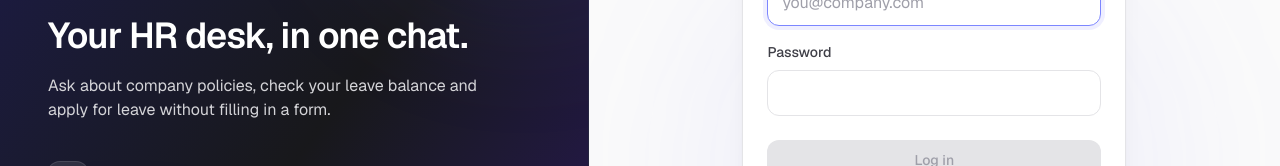
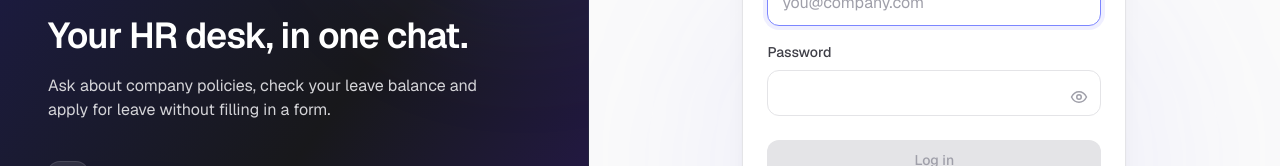
Before and after one commit to Divya0499/peopledesk-ai, a Next.js app: page /login in a window 1280 px wide. Shown: the part 237-403 px from the top of the page. Built offline with nearby package versions, Linux system fonts and the light colour scheme.

Commit message:
added the eye icon to the login password field

```diff
--- a/app/chat/_components/icons.tsx
+++ b/app/chat/_components/icons.tsx
@@ -202,3 +202,20 @@
     </Icon>
   );
 }
+
+export function EyeIcon(props: SVGProps<SVGSVGElement>) {
+  return (
+    <Icon {...props}>
+      <path d="M2 12s3.5-7 10-7 10 7 10 7-3.5 7-10 7S2 12 2 12Z" />
+      <circle cx="12" cy="12" r="3" />
+    </Icon>
+  );
+}
+
+export function EyeOffIcon(props: SVGProps<SVGSVGElement>) {
+  return (
+    <Icon {...props}>
+      <path d="M9.9 4.2A10.4 10.4 0 0 1 12 4c6.5 0 10 8 10 8a17.6 17.6 0 0 1-2.2 3.2M6.6 6.6C3.6 8.5 2 12 2 12s3.5 8 10 8a9.7 9.7 0 0 0 5.4-1.6M9.9 9.9a3 3 0 0 0 4.2 4.2M2 2l20 20" />
+    </Icon>
+  );
+}
--- a/app/login/_components/LoginForm.tsx
+++ b/app/login/_components/LoginForm.tsx
@@ -4,6 +4,7 @@
 import { useState } from "react";
 
 import Avatar from "@/app/_components/Avatar";
+import { EyeIcon, EyeOffIcon } from "@/app/chat/_components/icons";
 
 // The accounts prisma/seed.ts creates, so anyone trying the demo can log in
 // as each kind of user. They only exist where the seed has been run.
@@ -23,6 +24,7 @@
   const router = useRouter();
   const [email, setEmail] = useState("");
   const [password, setPassword] = useState("");
+  const [showPassword, setShowPassword] = useState(false);
   const [error, setError] = useState("");
   const [submitting, setSubmitting] = useState(false);
 
@@ -84,15 +86,30 @@
         >
           Password
         </label>
+        <div className="relative">
           <input
             id="password"
-          type="password"
+            type={showPassword ? "text" : "password"}
             value={password}
             onChange={(event) => setPassword(event.target.value)}
             autoComplete="current-password"
             required
-          className={inputClass}
+            className={`${inputClass} pr-11`}
           />
+          <button
+            type="button"
+            onClick={() => setShowPassword((shown) => !shown)}
+            aria-label={showPassword ? "Hide password" : "Show password"}
+            aria-pressed={showPassword}
+            className="absolute inset-y-0 right-0 mt-2 grid w-11 place-items-center rounded-r-xl text-zinc-400 transition hover:text-zinc-700 focus-visible:text-indigo-600 focus-visible:outline-none dark:text-zinc-500 dark:hover:text-zinc-200"
+          >
+            {showPassword ? (
+              <EyeOffIcon className="size-4.5" />
+            ) : (
+              <EyeIcon className="size-4.5" />
+            )}
+          </button>
+        </div>
 
         <button
           type="submit"
```
Also changed, not shown: 2 other files (tests, documents, lock files or other folders). Lines whose indentation alone changed are shown as unchanged.
